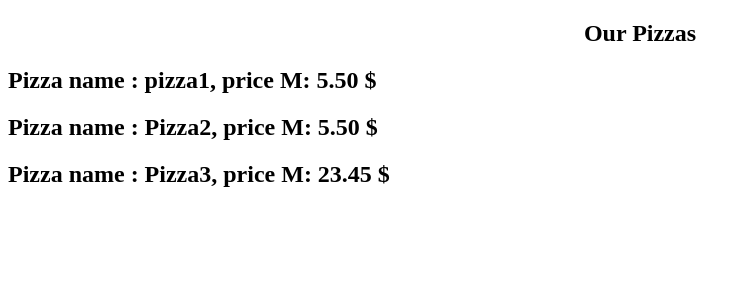
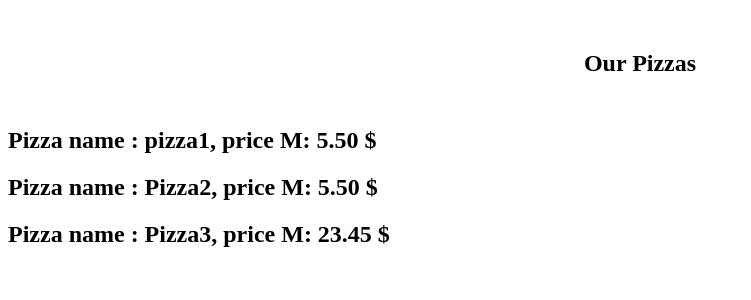
Before and after one commit to amcoolalphonce/e-Chakula, a Django app: page /pizza in a window 1280 px wide. Shown: the part 62-362 px from the top of the page, without its empty margins (0-751 px from the left). Run offline with Django 5.2, Linux system fonts and the light colour scheme; data comes from the database, SQL or seed files in the repository.

Commit message:
Update style.css

```diff
--- a/food/static/style.css
+++ b/food/static/style.css
@@ -56,4 +56,5 @@
 
  .title{
         text-align: center;
+        margin: 50px;
  }
```
